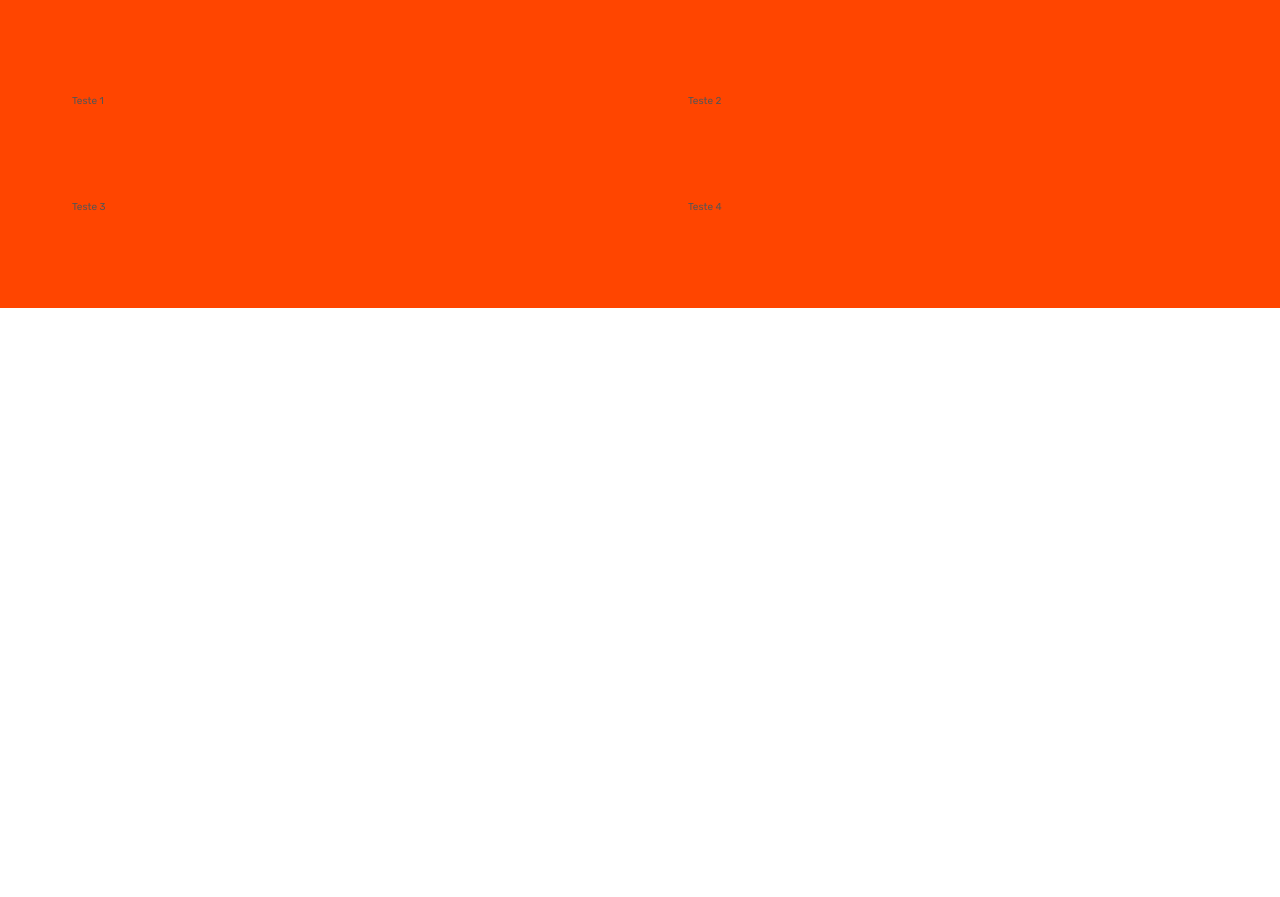
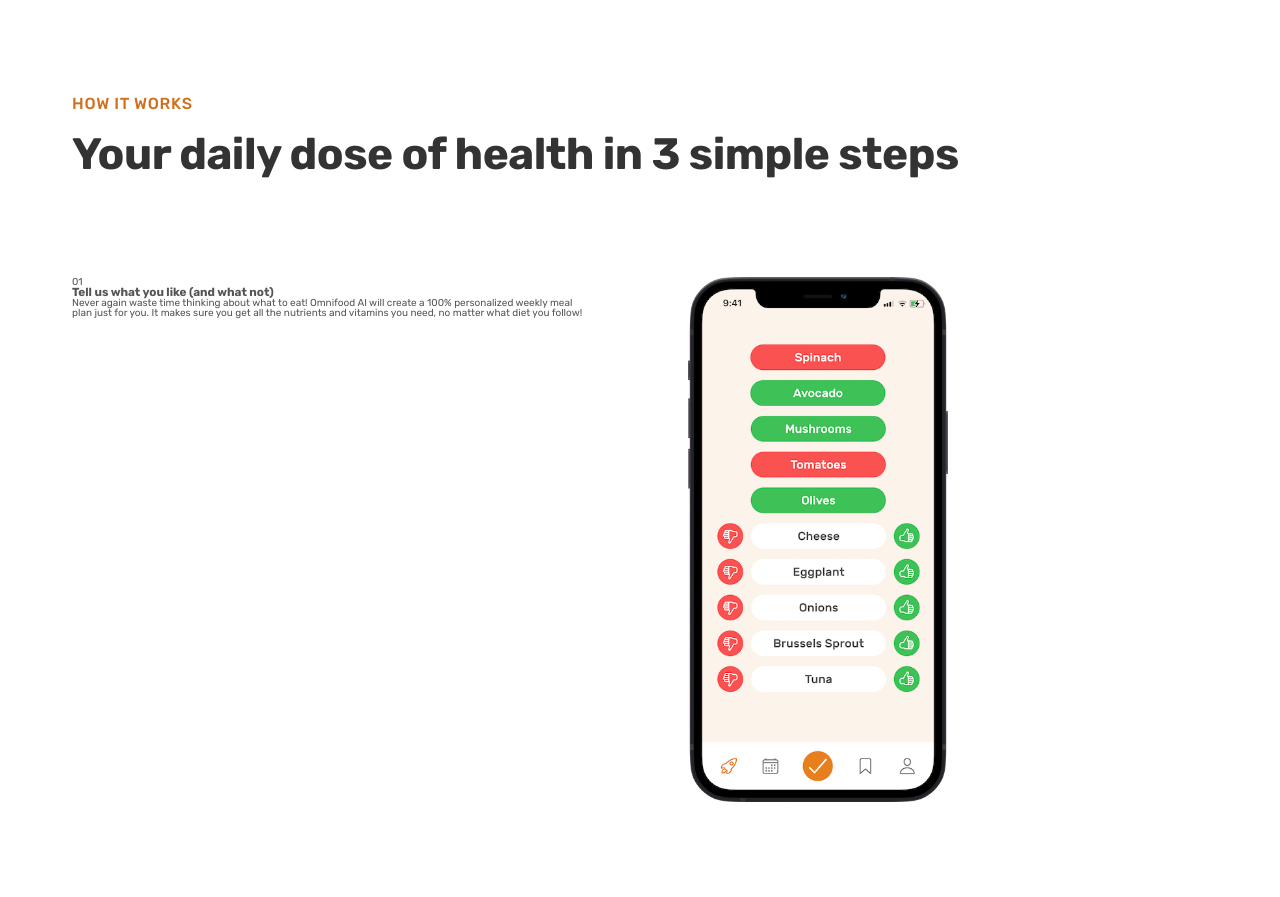
Before and after one commit to alexbleggi86/design-html-css-course-udemy, a plain HTML site: page 07-omnifood-project-setup-and-desktop-version/index.html in a window 1280 px wide. Shown: the part 760-1657 px from the top of the page. Before the commit the page ends 1068 px from the top, so only its background shows below. Drawn offline with Linux system fonts and the light colour scheme.

Commit message:
building the how-it-works section - part 01

```diff
--- a/07-omnifood-project-setup-and-desktop-version/css/style.css
+++ b/07-omnifood-project-setup-and-desktop-version/css/style.css
@@ -12,9 +12,12 @@
   - line heights:
     - default: 1
     - small: 1.05
+    - medium: 1.2
     - paragraphy default: 1.6
 
-02. colors: maketintsandshades.com | coolors.co/contrast-checker
+  - letter spacing: -0.5px | 0.75px
+
+02. colors: maketintsandshades.com | coolors.co/contrast-checker | yeun.github.io/open-color
   - primary: #e67e22
   - tints: #fdf2e9
   - shades: #cf711f
@@ -79,13 +82,33 @@ body {
   grid-template-columns: repeat(4, 1fr);
 }
 
+.heading-primary,
+.heading-secondary {
+  font-weight: 700;
+  color: #333;
+  letter-spacing: -0.5px;
+}
+
 .heading-primary {
   font-size: 5.2rem;
-  font-weight: 700;
   line-height: 1.05;
-  color: #333;
-  letter-spacing: -0.5px;
   margin-bottom: 3.2rem;
+}
+
+.heading-secondary {
+  font-size: 4.4rem;
+  line-height: 1.2;
+  margin-bottom: 9.6rem;
+}
+
+.subheading {
+  display: block;
+  font-size: 1.6rem;
+  font-weight: 500;
+  color: #cf711f;
+  text-transform: uppercase;
+  margin-bottom: 1.6rem;
+  letter-spacing: 0.75px;
 }
 
 .btn:link,
@@ -246,5 +269,8 @@ body {
 
 .section-how {
   padding: 9.6rem 0;
-  background-color: orangered;
 }
+
+.step-img {
+  width: 50%;
+}
--- a/07-omnifood-project-setup-and-desktop-version/index.html
+++ b/07-omnifood-project-setup-and-desktop-version/index.html
@@ -69,11 +69,67 @@
       </section>
 
       <section class="section-how">
+        <div class="container">
+          <span class="subheading">How it works</span>
+          <h2 class="heading-secondary">
+            Your daily dose of health in 3 simple steps
+          </h2>
+        </div>
+
         <div class="container grid grid--2-cols">
-          <div>Teste 1</div>
-          <div>Teste 2</div>
-          <div>Teste 3</div>
-          <div>Teste 4</div>
+          <div class="step-text-box">
+            <p class="step-number">01</p>
+            <h3 class="heading-tertiary">
+              Tell us what you like (and what not)
+            </h3>
+            <p class="step-description">
+              Never again waste time thinking about what to eat! Omnifood AI
+              will create a 100% personalized weekly meal plan just for you. It
+              makes sure you get all the nutrients and vitamins you need, no
+              matter what diet you follow!
+            </p>
+          </div>
+          <div class="step-img-box">
+            <img
+              class="step-img"
+              src="img/app/app-screen-1.png"
+              alt="iPhone app preferences selection screen"
+            />
+          </div>
+
+          <div class="step-img-box">
+            <img
+              class="step-img"
+              src="img/app/app-screen-2.png"
+              alt="iPhone app meal approving plan screen"
+            />
+          </div>
+          <div class="step-text-box">
+            <p class="step-number">02</p>
+            <h3 class="heading-tertiary">Approve your weekly meal plan</h3>
+            <p class="step-description">
+              Once per week, approve the meal plan generated for you by Omnifood
+              AI. You can change ingredients, swap entire meals, or even add
+              your own recipes.
+            </p>
+          </div>
+
+          <div class="step-text-box">
+            <p class="step-number">03</p>
+            <h3 class="heading-tertiary">Receive meals at convenient time</h3>
+            <p class="step-description">
+              Best chefs in town will cook your selected meal every day, and we
+              will deliver it to your door whenever works best for you. You can
+              change delivery schedule and address daily!
+            </p>
+          </div>
+          <div class="step-img-box">
+            <img
+              class="step-img"
+              src="img/app/app-screen-3.png"
+              alt="iPhone app delivery screen"
+            />
+          </div>
         </div>
       </section>
     </main>
```
